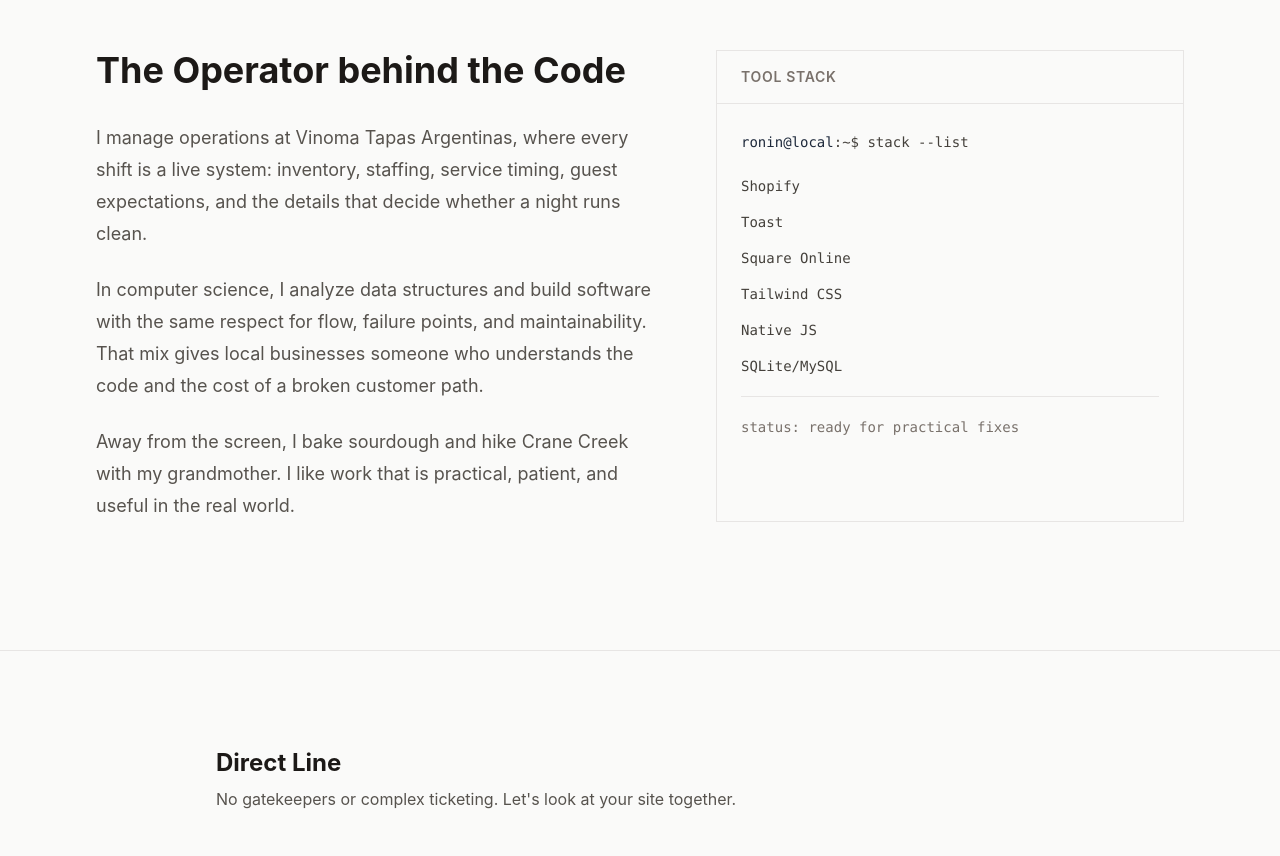
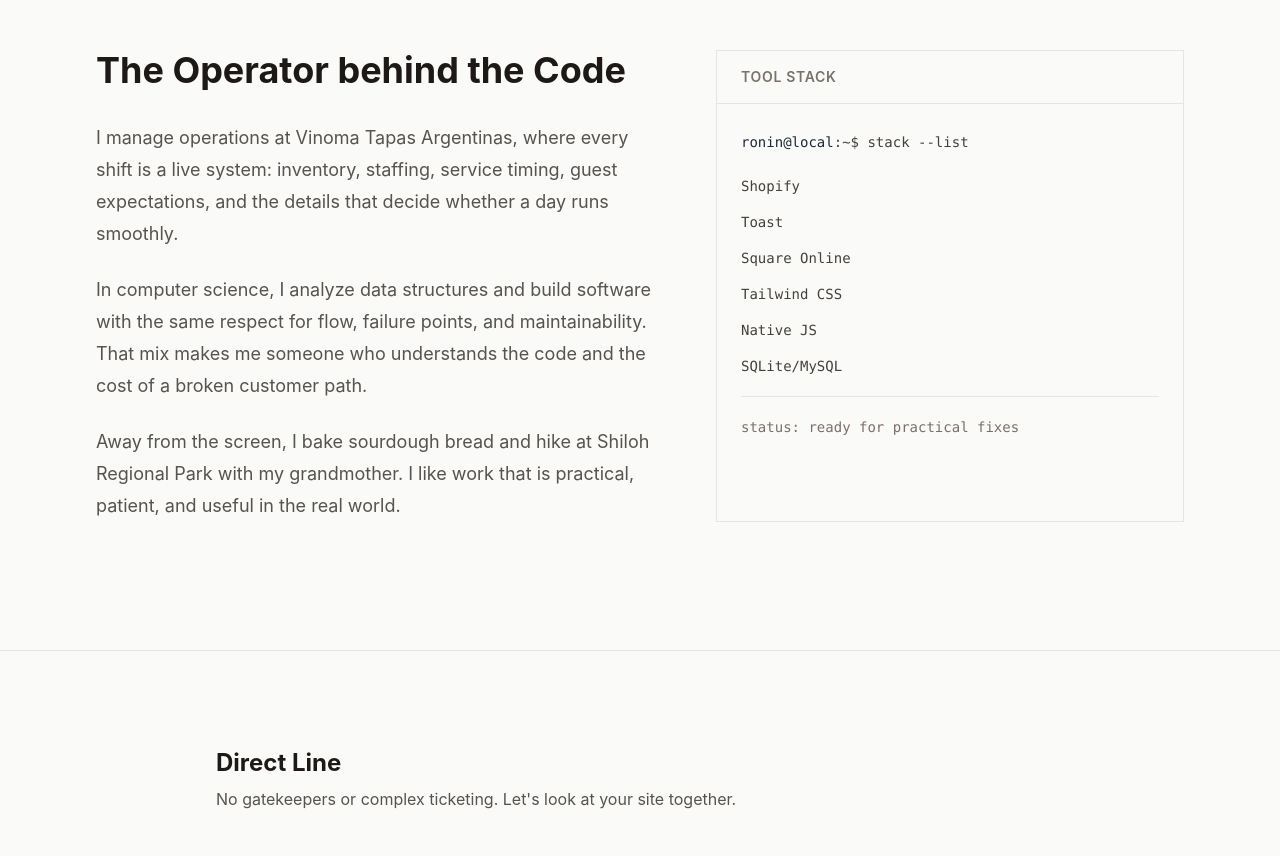
Before and after one commit to ropyro/portfolio-site, a website built with Vite: page index.html in a window 1280 px wide. Shown: the part 2360-3216 px from the top of the page. Built offline with nearby package versions, Linux system fonts and the light colour scheme.

Commit message:
Updated about me section

```diff
--- a/index.html
+++ b/index.html
@@ -255,17 +255,17 @@
                   I manage operations at Vinoma Tapas Argentinas, where every
                   shift is a live system: inventory, staffing, service timing,
                   guest expectations, and the details that decide whether a
-                  night runs clean.
+                  day runs smoothly.
                 </p>
                 <p>
                   In computer science, I analyze data structures and build
                   software with the same respect for flow, failure points, and
-                  maintainability. That mix gives local businesses someone who
+                  maintainability. That mix makes me someone who
                   understands the code and the cost of a broken customer path.
                 </p>
                 <p>
-                  Away from the screen, I bake sourdough and hike Crane Creek
-                  with my grandmother. I like work that is practical, patient,
+                  Away from the screen, I bake sourdough bread and hike at Shiloh Regional
+                  Park with my grandmother. I like work that is practical, patient,
                   and useful in the real world.
                 </p>
               </div>
```
